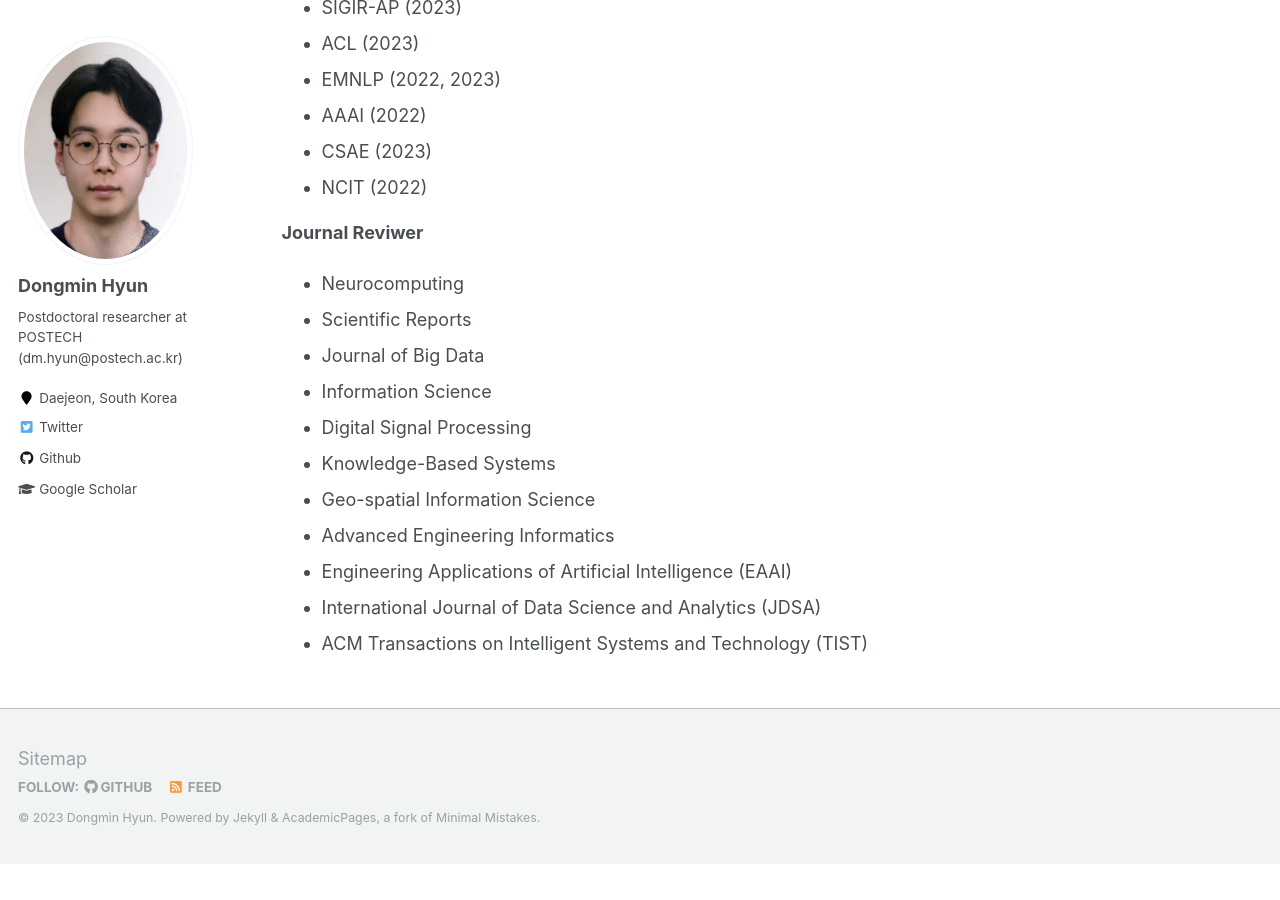
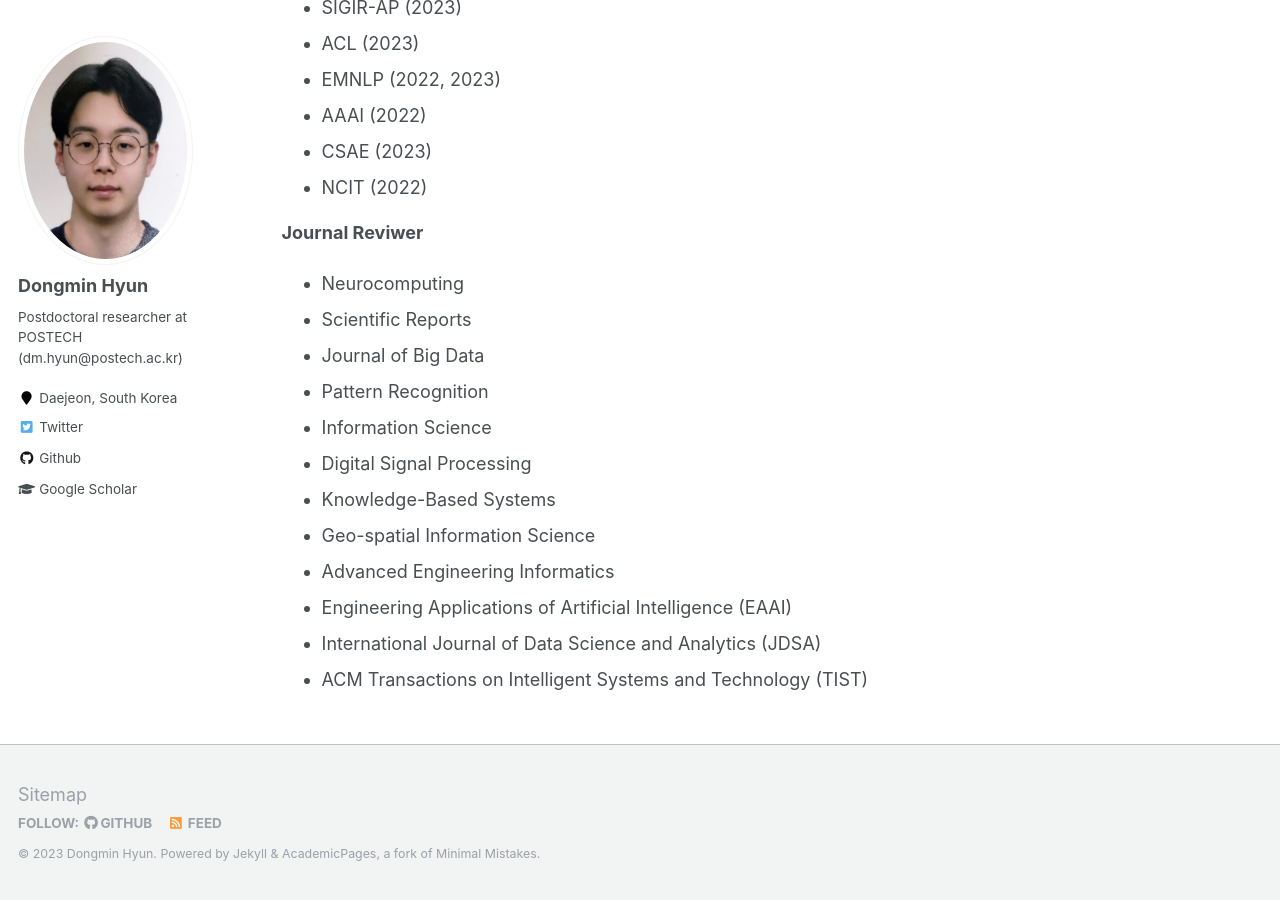
Before and after one commit to dmhyun/dmhyun.github.io, a Jekyll site: the page built from _pages/about.md, in a window 1280 px wide and 900 px high, scrolled down 2147 px. Built offline with Jekyll 4.4.1, drawn with Linux system fonts in a browser that asks for light colours; before the commit the page ends 3011 px from its top, so only the background shows below that.

Commit message:
Update about.md

```diff
--- a/_pages/about.md
+++ b/_pages/about.md
@@ -75,6 +75,7 @@ Academic Service
 - Neurocomputing
 - Scientific Reports
 - Journal of Big Data
+- Pattern Recognition
 - Information Science
 - Digital Signal Processing
 - Knowledge-Based Systems
```
